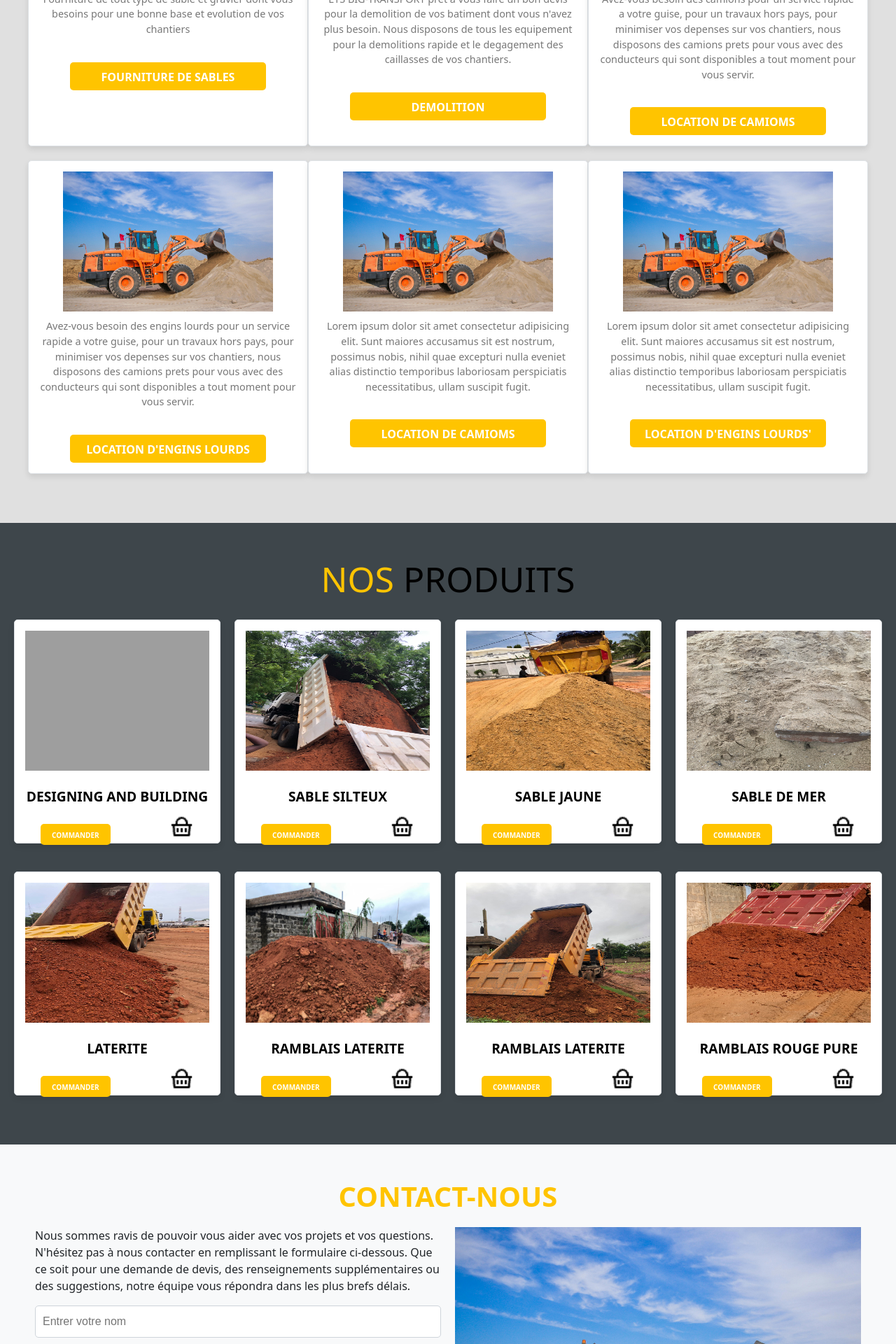
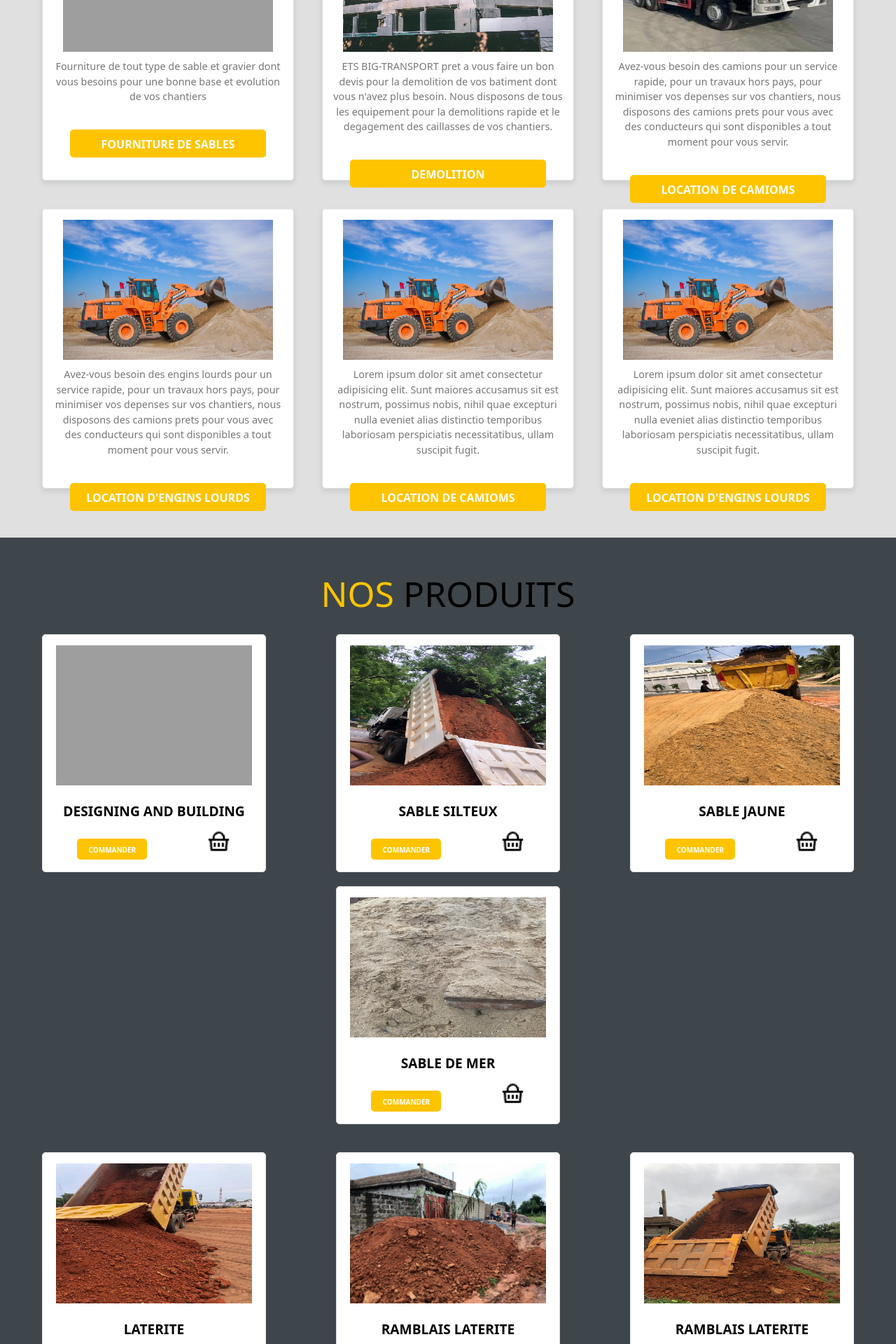
Before and after one commit to GaelLokossou/ETS_BIG_TRANSPORT_SITE_OFFICIEL, a Django app: page / in a window 1280 px wide. Shown: the part 1480-3400 px from the top of the page at 70% size. Run offline with Django 5.2, Linux system fonts and the light colour scheme; grey boxes are pictures that could not be loaded.

Commit message:
Nouvelle mise a jour du 23/11/2024.

```diff
--- a/static/css/style.css
+++ b/static/css/style.css
@@ -183,10 +185,11 @@
     max-width: 1200px;
 }
 
-.element {
+.content-1 .element {
     width: 30%;
+    height: 300px;
     text-align: center;
-    padding: 20px;
+    margin: 20px;
     background-color: #fff;
     box-shadow: 0 4px 8px rgba(0, 0, 0, 0.1);
     transition: transform 0.3s ease;
@@ -241,6 +244,16 @@
     text-transform: uppercase;
     padding-bottom: 20px;
     color: rgb(255, 196, 0);
+}
+
+.services .element{
+    width: 30%;
+    height: 400px;
+    text-align: center;
+    margin: 20px;
+    background-color: #fff;
+    box-shadow: 0 4px 8px rgba(0, 0, 0, 0.1);
+    transition: transform 0.3s ease;
 }
 
 .span{
@@ -313,7 +326,7 @@
     margin-bottom: 20px;
     border-radius: 5px;
     width: 320px;
-    height: 320px;
+    height: 340px;
     margin-right: 20px;
 }
 
@@ -424,16 +448,17 @@
 }
 
 .element {
-    flex: 1 1 calc(25% - 20px); /* 4 éléments par ligne */
     border: 1px solid #dee2e6;
     border-radius: 5px;
     padding: 15px;
     text-align: center;
+    height: 400px;
+    width: 400px;
 }
 
 .element img {
-    max-width: 100%;
-    height: auto;
+    width: 280px;
+    height: 200px;
     margin-bottom: 10px;
 }
 
--- a/templates/index.html
+++ b/templates/index.html
@@ -34,7 +34,7 @@
         <div class="content">
             <h1 id="sectionTitle">ETS BIG-TRANSPORT</h1>
             <p id="sectionText">Specialement dans la fourniture de materiaux essentiels pour vos projet de construction, nous vous offrons une gamme de produits de haute qualite.</p>
-            <a href="#voir-plus"><button class="btn">VOIR PLUS</button></a>
+            <a href="#"><button class="btn">VOIR PLUS</button></a>
         </div>
         <button class="arrow right" id="nextBtn">&#10095;</button>
     </section>
@@ -79,13 +79,13 @@
             <div class="element">
                 <img src="{% static 'images/images.jpeg' %}" alt="Designing And Building">
                 <br>
-                <p>Avez-vous besoin des camions pour un service rapide a votre guise, pour un travaux hors pays, pour minimiser vos depenses sur vos chantiers, nous disposons des camions prets pour vous avec des conducteurs qui sont disponibles a tout moment pour vous servir.</p>
+                <p>Avez-vous besoin des camions pour un service rapide, pour un travaux hors pays, pour minimiser vos depenses sur vos chantiers, nous disposons des camions prets pour vous avec des conducteurs qui sont disponibles a tout moment pour vous servir.</p>
                 <a href="https://wa.me/message/GP3FPGUQQJPIG1" class="btn">LOCATION DE CAMIOMS</a>
             </div>
             <div class="element">
                 <img src="{% static 'images/section1-i1.jpg' %}" alt="Designing And Building">
                 <br>
-                <p>Avez-vous besoin des engins lourds pour un service rapide a votre guise, pour un travaux hors pays, pour minimiser vos depenses sur vos chantiers, nous disposons des camions prets pour vous avec des conducteurs qui sont disponibles a tout moment pour vous servir.</p>
+                <p>Avez-vous besoin des engins lourds pour un service rapide, pour un travaux hors pays, pour minimiser vos depenses sur vos chantiers, nous disposons des camions prets pour vous avec des conducteurs qui sont disponibles a tout moment pour vous servir.</p>
                 <a href="https://wa.me/message/GP3FPGUQQJPIG1" class="btn">LOCATION D'ENGINS LOURDS</a>
             </div>
             <div class="element">
@@ -98,7 +98,7 @@
                 <img src="{% static 'images/section1-i1.jpg' %}" alt="Designing And Building">
                 <br>
                 <p>Lorem ipsum dolor sit amet consectetur adipisicing elit. Sunt maiores accusamus sit est nostrum, possimus nobis, nihil quae excepturi nulla eveniet alias distinctio temporibus laboriosam perspiciatis necessitatibus, ullam suscipit fugit.</p>
-                <a href="https://wa.me/message/GP3FPGUQQJPIG1" class="btn">LOCATION D'ENGINS LOURDS'</a>
+                <a href="https://wa.me/message/GP3FPGUQQJPIG1" class="btn">LOCATION D'ENGINS LOURDS</a>
             </div>
         </div>
     </section>
@@ -107,7 +107,7 @@
 
     <!--DEBUT SECTION PPRODUITS-->
 
-    <section class="produits" id="voir-plus produits">
+    <section class="produits" id="produits-element">
         <h2>Nos <span class="span">Produits</span></h2>
         <div class="produit">
             <div class="produit-element">
@@ -156,6 +156,70 @@
                 <div class="element">
                     <img src="{% static 'images/a1-ramblais-laterite1.jpg' %}" alt="Designing And Building">
                     <h3>Ramblais laterite</h3>
+                    <div class="btn-produit">
+                        <a href="https://wa.me/message/GP3FPGUQQJPIG1" class="btn">COMMANDER</a>
+                        <a href="#" class="icons"><img src="{% static 'images/shopping-basket-line.png' %}" alt=""></a>
+                    </div>
+                </div>
+                <div class="element">
+                    <img src="{% static 'images/a1-ramblais-laterite.jpg' %}" alt="Designing And Building">
+                    <h3>Ramblais laterite</h3>
+                    <div class="btn-produit">
+                        <a href="https://wa.me/message/GP3FPGUQQJPIG1" class="btn">COMMANDER</a>
+                        <a href="#" class="icons"><img src="{% static 'images/shopping-basket-line.png' %}" alt=""></a>
+                    </div>
+                </div>
+                <div class="element">
+                    <img src="{% static 'images/a1-ramblais-rouge-pure.jpg' %}" alt="Designing And Building">
+                    <h3>Ramblais rouge pure</h3>
+                    <div class="btn-produit">
+                        <a href="https://wa.me/message/GP3FPGUQQJPIG1" class="btn">COMMANDER</a>
+                        <a href="#" class="icons"><img src="{% static 'images/shopping-basket-line.png' %}" alt=""></a>
+                    </div>
+                </div>
+                <div class="element">
+                    <img src="{% static 'images/a1-ramblais-laterite.jpg' %}" alt="Designing And Building">
+                    <h3>Ramblais laterite</h3>
+                    <div class="btn-produit">
+                        <a href="https://wa.me/message/GP3FPGUQQJPIG1" class="btn">COMMANDER</a>
+                        <a href="#" class="icons"><img src="{% static 'images/shopping-basket-line.png' %}" alt=""></a>
+                    </div>
+                </div>
+                <div class="element">
+                    <img src="{% static 'images/a1-ramblais-rouge-pure.jpg' %}" alt="Designing And Building">
+                    <h3>Ramblais rouge pure</h3>
+                    <div class="btn-produit">
+                        <a href="https://wa.me/message/GP3FPGUQQJPIG1" class="btn">COMMANDER</a>
+                        <a href="#" class="icons"><img src="{% static 'images/shopping-basket-line.png' %}" alt=""></a>
+                    </div>
+                </div>
+                <div class="element">
+                    <img src="{% static 'images/a1-ramblais-laterite.jpg' %}" alt="Designing And Building">
+                    <h3>Ramblais laterite</h3>
+                    <div class="btn-produit">
+                        <a href="https://wa.me/message/GP3FPGUQQJPIG1" class="btn">COMMANDER</a>
+                        <a href="#" class="icons"><img src="{% static 'images/shopping-basket-line.png' %}" alt=""></a>
+                    </div>
+                </div>
+                <div class="element">
+                    <img src="{% static 'images/a1-ramblais-rouge-pure.jpg' %}" alt="Designing And Building">
+                    <h3>Ramblais rouge pure</h3>
+                    <div class="btn-produit">
+                        <a href="https://wa.me/message/GP3FPGUQQJPIG1" class="btn">COMMANDER</a>
+                        <a href="#" class="icons"><img src="{% static 'images/shopping-basket-line.png' %}" alt=""></a>
+                    </div>
+                </div>
+                <div class="element">
+                    <img src="{% static 'images/a1-ramblais-laterite.jpg' %}" alt="Designing And Building">
+                    <h3>Ramblais laterite</h3>
+                    <div class="btn-produit">
+                        <a href="https://wa.me/message/GP3FPGUQQJPIG1" class="btn">COMMANDER</a>
+                        <a href="#" class="icons"><img src="{% static 'images/shopping-basket-line.png' %}" alt=""></a>
+                    </div>
+                </div>
+                <div class="element">
+                    <img src="{% static 'images/a1-ramblais-rouge-pure.jpg' %}" alt="Designing And Building">
+                    <h3>Ramblais rouge pure</h3>
                     <div class="btn-produit">
                         <a href="https://wa.me/message/GP3FPGUQQJPIG1" class="btn">COMMANDER</a>
                         <a href="#" class="icons"><img src="{% static 'images/shopping-basket-line.png' %}" alt=""></a>
--- a/templates/search.html
+++ b/templates/search.html
@@ -8,8 +8,7 @@
     <link rel="stylesheet" href="{% static 'css/style.css' %}">
 </head>
 <body>
-    <h2>Résultats de la recherche</h2>
-
+<h2 class="search-succes">Résultats de la recherche</h2>
 <form class="recherche" method="get" action="{% url 'search' %}">
     <input class="search" name="search" type="search" placeholder="Recherche" value="{{ query }}">
 </form>
@@ -22,7 +21,6 @@
             {% for produit in donnees %}
                 <div class="element">
                     <img src="{{ produit.image.url }}" alt="{{ produit.name }}">
-                    <p>{{ produit.image.url }}</p>
                     <h3>{{ produit.name }}</h3>
                     <p>{{ produit.description }}</p>
                     <div class="btn-produit">
@@ -32,7 +30,7 @@
             {% endfor %}
         </div>
     {% else %}
-        <p>Aucune recherche ne correspond à "{{ query }}"</p>
+    <h1 class="search-erreur">Aucune recherche ne correspond à "{{ query }}"</h1>
     {% endif %}
 </section>
 </body>
```
Also changed, not shown: other parts of static/css/style.css (+19 -3 lines), other parts of templates/index.html (+1 -1 lines), db.sqlite3, media/produits/a1-ramblais-laterite.jpg (added), media/produits/a1-ramblais-rouge-pure.jpg (added), media/produits/a2-nervure.jpg (added), media/produits/gravier15-25.jpg (added), media/produits/laterite.jpg (added), media/produits/sable-jaune.jpg (added), media/produits/sable-mer.jpg (added).
